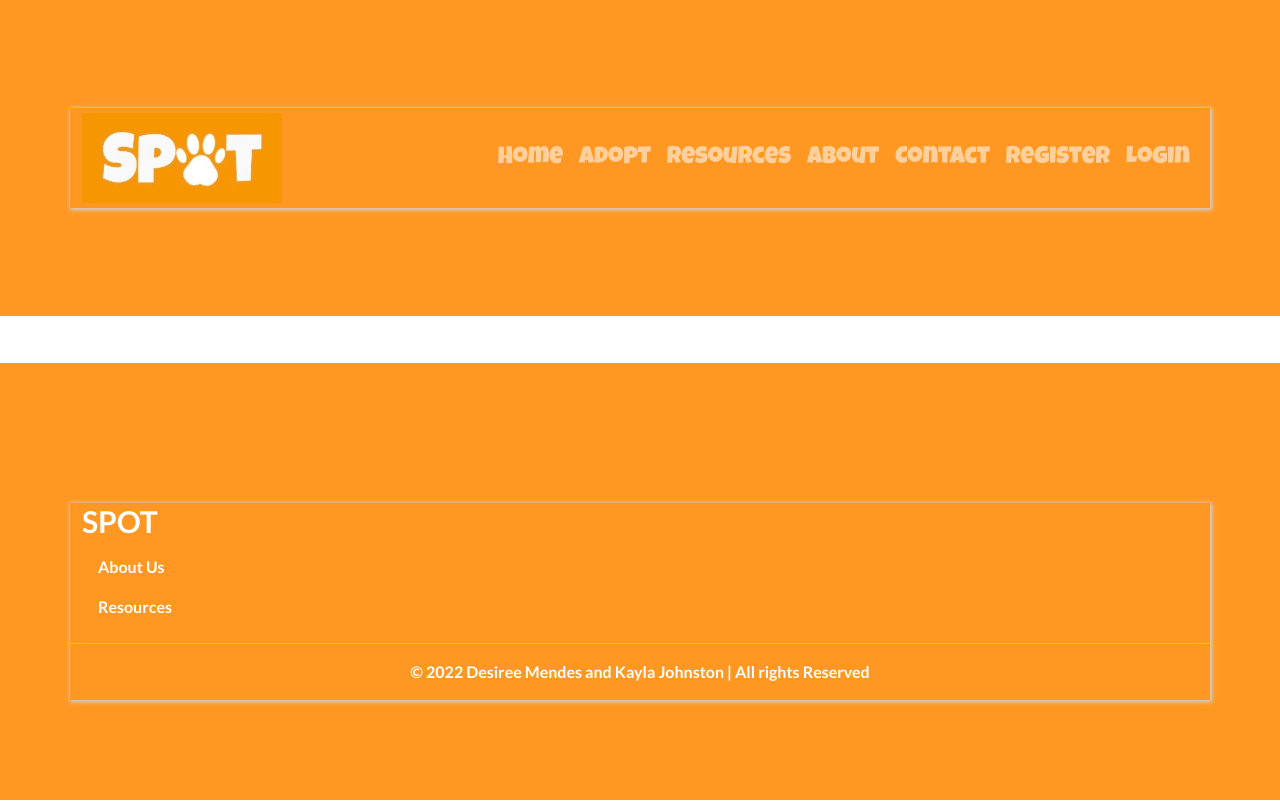
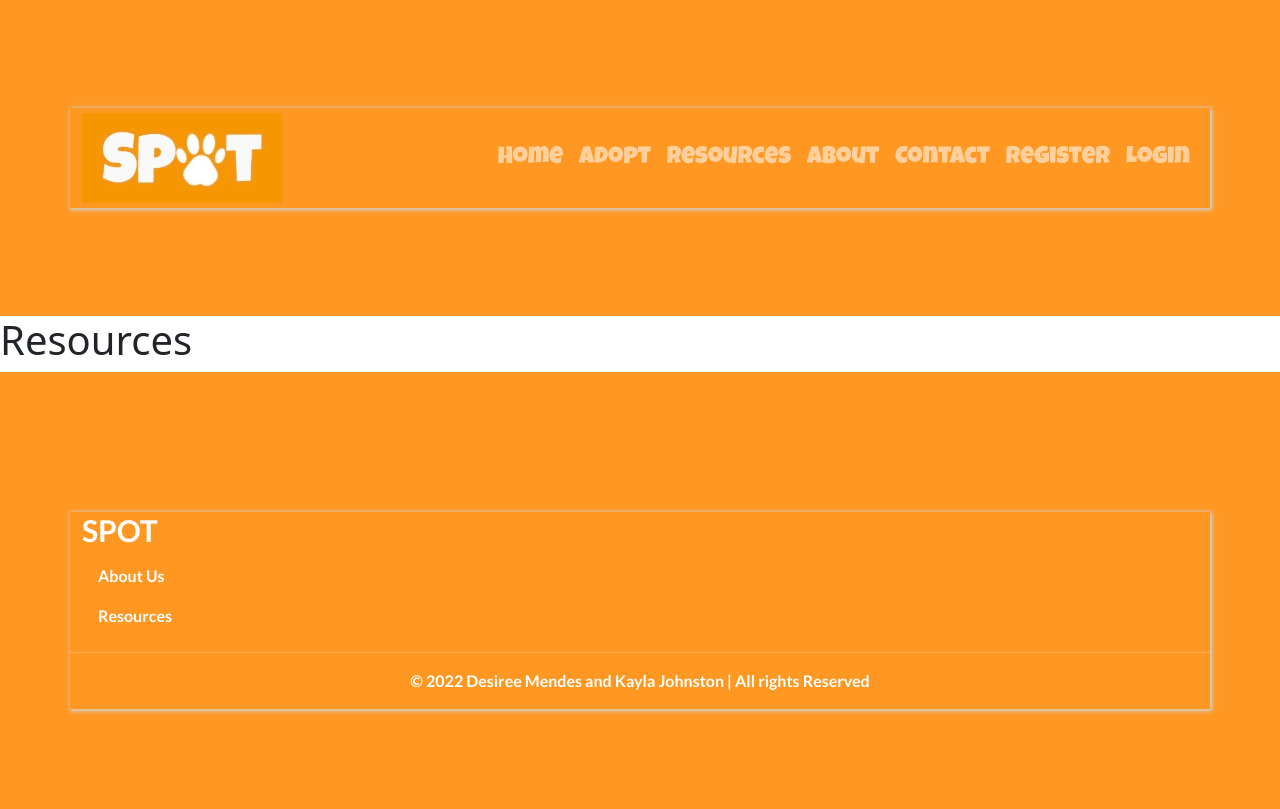
Before and after one commit to keepitclassick/spot, a React (Create React App) app in the folder client/: page /resources in a window 1280 px wide. Built offline with nearby package versions, Linux system fonts and the light colour scheme.

Commit message:
Add paths for About and Resources pages

```diff
--- a/client/src/App.js
+++ b/client/src/App.js
@@ -12,6 +12,8 @@ import HomepagePets from "./Components/HomepagePets";
 import Login from "./Components/Login";
 import EmailForm from "./Components/EmailForm";
 import Registration from "./Components/Registration";
+import AboutUs from "./Components/AboutUs";
+import Resources from "./Components/Resources";
 
 function App() {
   return (
@@ -23,6 +25,8 @@ function App() {
 				<Route path="/login" element={<Login />} />
 				<Route path="/email" element={<EmailForm />} />
 				<Route path="/register" element={<Registration />} />
+				<Route path="/about" element={<AboutUs />} />
+				<Route path="/resources" element={<Resources />} />
         </Routes>
       </div>
       <Footer />
--- a/client/src/Components/AboutUs.jsx
+++ b/client/src/Components/AboutUs.jsx
@@ -0,0 +1,5 @@
+export default function AboutUs() {
+  return (
+    <h1>About Us</h1>
+  )
+}
--- a/client/src/Components/Footer.jsx
+++ b/client/src/Components/Footer.jsx
@@ -15,7 +15,7 @@ export default function Footer() {
       <a  class="nav-link" href="/About">About Us</a>
       </li>
     <li>
-    <a  class="nav-link" href="/About">Resources</a>
+    <a  class="nav-link" href="/Resources">Resources</a>
       </li>
     <li></li>
             </ul>
--- a/client/src/Components/Resources.jsx
+++ b/client/src/Components/Resources.jsx
@@ -0,0 +1,5 @@
+export default function Resources() {
+  return (
+    <h1>Resources</h1>
+  )
+}
```
